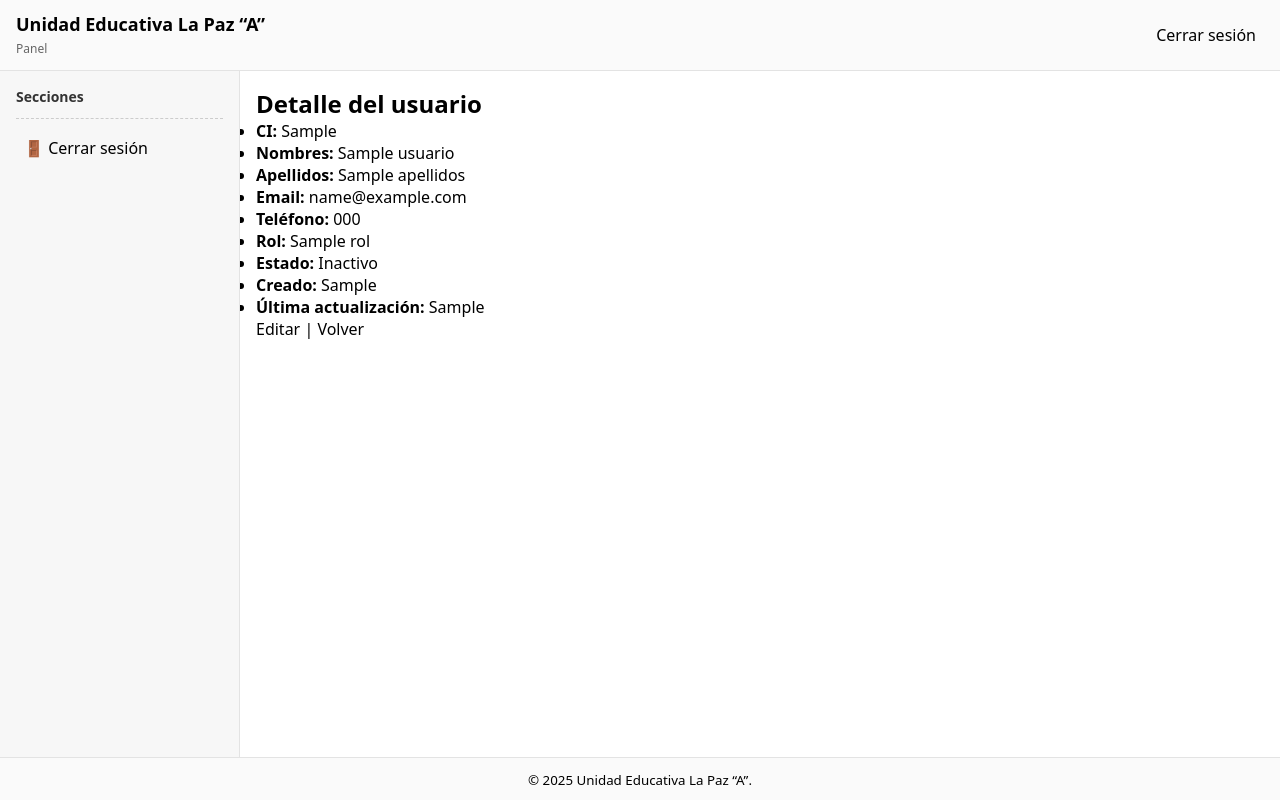
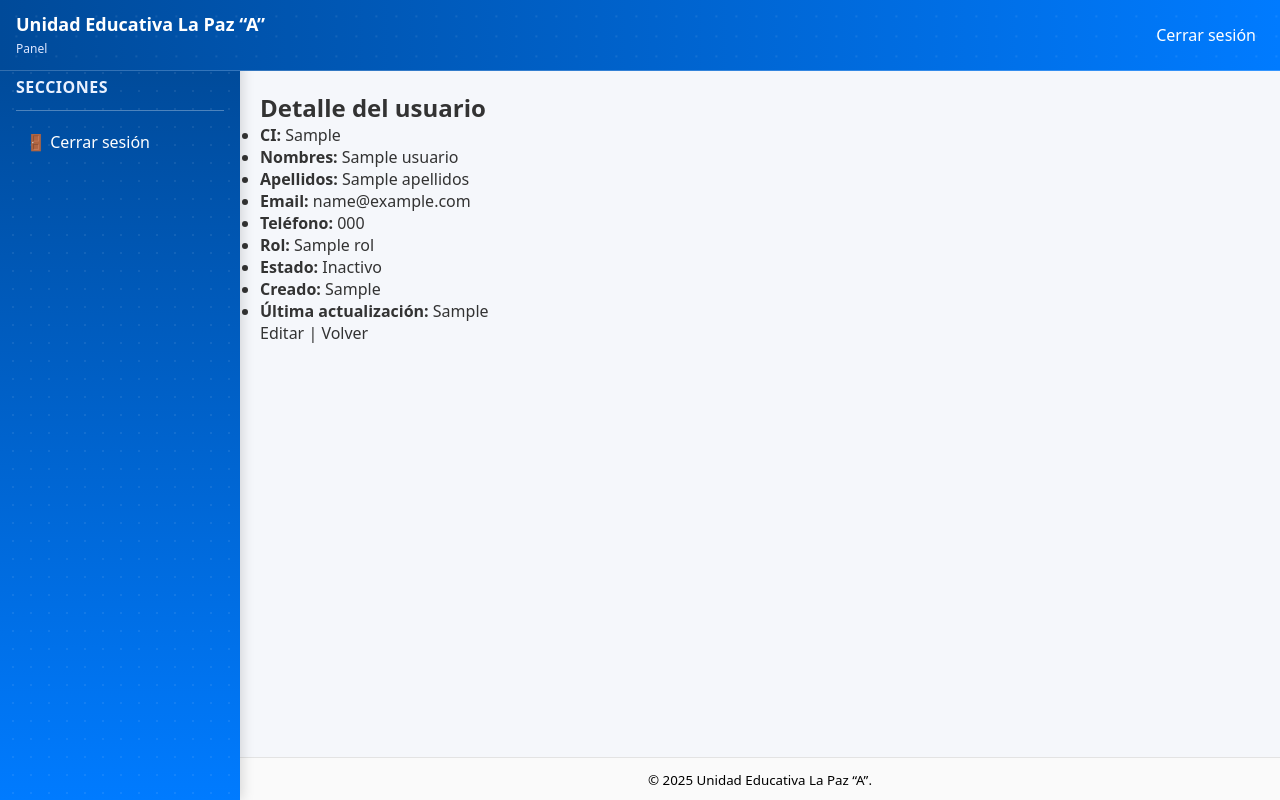
Before and after one commit to denilsaa/UNIDAD-EDUCATIVA-LA-PAZ-A-, a Django app: template apps/cuentas/templates/cuentas/ver_usuario.html in a window 1280 px wide. Run offline with Django 3.2, Linux system fonts and the light colour scheme; the template is opened without the code that fills it: most values are stand-ins (such as "Sample title", 1, 10 or a date in 2020).

Commit message:
Dashboard 1ra parte: Color, animacion simple, responsivo para diferentes pantallas

```diff
--- a/apps/cuentas/static/cuentas/css/dashboard.css
+++ b/apps/cuentas/static/cuentas/css/dashboard.css
@@ -1,4 +1,4 @@
-/* Reset mínimo */
+/* ================== RESET Y BASE ================== */
 * {
   box-sizing: border-box;
   margin: 0;
@@ -8,54 +8,73 @@
 html, body {
   height: 100%;
   font-family: system-ui, Arial, sans-serif;
+  overflow-x: hidden; /* evita scroll lateral */
 }
 
 a {
   text-decoration: none;
   color: inherit;
 }
-/* Reset mínimo */
-* { box-sizing: border-box; margin: 0; padding: 0; }
-body { font-family: system-ui, Arial, sans-serif; }
 
-/* Layout */
+/* ================== LAYOUT PRINCIPAL ================== */
 .layout {
   display: flex;
   flex-direction: column;
   min-height: 100vh;
 }
 
+/* ================== HEADER ================== */
 .hdr {
   display: flex;
   justify-content: space-between;
   align-items: center;
   padding: 12px 16px;
-  border-bottom: 1px solid #e3e3e3;
-  background: #fafafa;
-  flex-wrap: wrap; /* evita que títulos largos rompan el layout */
+  border-bottom: 1px solid rgba(255, 255, 255, 0.2);
+  background: linear-gradient(90deg, #004a99, #007BFF);
+  color: #fff;
+  flex-wrap: wrap;
+  position: relative;
+  overflow: hidden;
+  z-index: 1001;
 }
 
-.wrap {
-  display: grid;
-  grid-template-columns: 240px 1fr; /* sidebar + contenido */
-  flex: 1;
-  min-height: 0;
+/* Fondo animado de puntitos en el header */
+.hdr::before {
+  content: "";
+  position: absolute;
+  top: 0;
+  left: 0;
+  width: 200%;
+  height: 200%;
+  background-image: radial-gradient(rgba(255,255,255,0.2) 1px, transparent 1px);
+  background-size: 20px 20px;
+  animation: moveDots 10s linear infinite;
+  z-index: 0;
+  opacity: 0.4;
 }
 
-.sidenav {
-  border-right: 1px solid #e3e3e3;
-  background: #f7f7f7;
-  padding: 16px;
-  overflow-y: auto; /* scroll si hay muchos items */
+@keyframes moveDots {
+  from { background-position: 0 0; }
+  to { background-position: 40px 40px; }
 }
 
-.main {
-  padding: 16px;
-  overflow: auto;
+.hdr * {
+  position: relative;
+  z-index: 1;
 }
 
-.hdr-title { font-size: 18px; }
-.hdr-sub { color: #666; font-size: 12px; flex-basis: 100%; margin-top: 4px; }
+.hdr-title {
+  font-size: 18px;
+  font-weight: 600;
+}
+
+.hdr-sub {
+  color: #dce6ff;
+  font-size: 12px;
+  flex-basis: 100%;
+  margin-top: 4px;
+}
+
 .hdr-nav {
   display: flex;
   gap: 8px;
@@ -65,41 +84,120 @@ body { font-family: system-ui, Arial, sans-serif; }
   padding: 6px 8px;
   border-radius: 4px;
   transition: background 0.2s;
+  color: #fff;
 }
 
 .hdr-nav a:hover {
-  background: #ececec;
+  background: rgba(255,255,255,0.15);
 }
 
-/* Botón para menú móvil */
+/* Botón de menú móvil */
 .menu-toggle {
   display: none;
   font-size: 24px;
   cursor: pointer;
   user-select: none;
   margin-left: auto;
+  color: #fff;
 }
 
-.sidenav-title { font-size: 14px; color: #333; margin-bottom: 8px; }
-.sidenav-list { list-style: none; padding: 0; margin: 0; }
+/* ================== WRAP ================== */
+.wrap {
+  display: flex;
+  flex: 1;
+  min-height: 0;
+}
+
+/* ================== SIDEBAR ================== */
+.sidenav {
+  position: fixed;
+  top: 60px;
+  left: 0;
+  bottom: 0;
+  width: 240px;
+  background: linear-gradient(180deg, #004a99, #007BFF);
+  color: #fff;
+  padding: 16px;
+  box-shadow: 2px 0 12px rgba(0,0,0,0.15);
+  overflow: hidden; /* 🔥 elimina scroll vertical y horizontal */
+  -webkit-overflow-scrolling: touch;
+  transition: transform 0.3s ease;
+  z-index: 1000;
+}
+
+/* Fondo animado de puntitos en sidebar */
+.sidenav::before {
+  content: "";
+  position: absolute;
+  top: 0;
+  left: 0;
+  width: 200%;
+  height: 200%;
+  background-image: radial-gradient(rgba(255,255,255,0.15) 1px, transparent 1px);
+  background-size: 18px 18px;
+  animation: moveDots 12s linear infinite;
+  z-index: 0;
+  opacity: 0.5;
+}
+
+.sidenav nav {
+  position: relative;
+  z-index: 1;
+  height: 100%;
+  overflow: hidden; /* evita scroll interno innecesario */
+}
+
+/* Título del sidebar */
+.sidenav-title {
+  font-size: 16px;
+  color: #eaf1ff;
+  margin-bottom: 10px;
+  font-weight: 600;
+  text-transform: uppercase;
+  letter-spacing: 0.5px;
+}
+
+/* Lista de enlaces */
+.sidenav-list {
+  list-style: none;
+  padding: 0;
+  margin: 0;
+}
+
 .sidenav-list li { margin: 6px 0; }
+
 .sidenav-list a {
   display: block;
-  padding: 6px 8px;
+  padding: 8px 10px;
   border-radius: 6px;
-  transition: background 0.2s;
-  word-break: break-word; /* evita que textos largos salgan del sidebar */
+  color: #fff;
+  transition: background 0.3s, transform 0.2s;
+  word-break: break-word;
 }
 
 .sidenav-list a:hover {
-  background: #ececec;
+  background: rgba(255,255,255,0.15);
+  transform: translateX(2px);
 }
-.sidenav-list .sep { margin: 12px 0; border-top: 1px dashed #ccc; height: 1px; }
 
-/* Contenido */
+.sidenav-list .sep {
+  margin: 12px 0;
+  border-top: 1px solid rgba(255,255,255,0.3);
+}
+
+/* ================== CONTENIDO PRINCIPAL ================== */
+.main {
+  flex: 1;
+  padding: 20px;
+  background-color: #f5f7fb;
+  color: #333;
+  overflow-y: auto;
+  margin-left: 240px;
+}
+
 .main h1, .main h2, .main h3 { margin-top: 0; }
 
-/* Tablas simples */
+/* Tablas */
 table { border-collapse: collapse; width: 100%; }
 th, td { border: 1px solid #ddd; padding: 8px; text-align: left; }
 thead { background: #f0f0f0; }
@@ -117,52 +215,40 @@ thead { background: #f0f0f0; }
   background: #fafafa;
   padding: 10px 16px;
   text-align: center;
+  margin-left: 240px;
 }
 
-/* Responsive para pantallas menores a 900px */
+/* ================== RESPONSIVE MENOR A 900px ================== */
 @media (max-width: 900px) {
-  /* Layout principal: sidebar oculto inicialmente */
-  .wrap {
-    grid-template-columns: 1fr; /* el contenido ocupa todo el ancho */
+  .wrap { flex-direction: column; }
+  .main, .ftr { margin-left: 0; }
+
+  .sidenav {
+    position: fixed;
+    top: 60px;
+    left: 0;
+    bottom: 0;
+    width: 220px;
+    transform: translateX(-100%);
+    padding: 12px;
+    overflow: hidden; /* 🔥 sin scroll en móvil */
+    z-index: 1000;
+    transition: transform 0.3s ease;
   }
 
-  /* Sidebar */
-  .sidenav {
-    position: absolute;
-    top: 60px; /* debajo del header */
-    left: 0;
-    width: 240px;
-    height: calc(100% - 60px);
-    background: #f7f7f7;
-    transform: translateX(-100%); /* oculto inicialmente */
-    transition: transform 0.3s ease;
-    z-index: 1000;
-    overflow-y: auto; /* scroll si hay muchas opciones */
-    -webkit-overflow-scrolling: touch; /* suaviza scroll en iOS */
+  .sidenav.open { transform: translateX(0); }
+
+  .hdr-nav { display: none; }
+  .menu-toggle { display: block; }
+
+  /* Evita scroll innecesario */
+  body {
+    overflow-x: hidden;
   }
 
-  /* Sidebar abierto */
-  .sidenav.open {
-    transform: translateX(0);
-  }
-
-  /* Menu toggle (hamburguesa) */
-  .menu-toggle {
-    display: block;
-    font-size: 24px;
-    cursor: pointer;
-    color: #333;
-    user-select: none;
-  }
-
-  /* Oculta los links del header en móviles */
-  .hdr-nav {
-    display: none;
-  }
-
-  /* Ajuste de listas para que no desborden */
+  /* Ajuste enlaces */
   .sidenav-list a {
-    white-space: normal;   /* permite quiebre de palabras */
+    white-space: normal;
     word-break: break-word;
   }
 }
```
